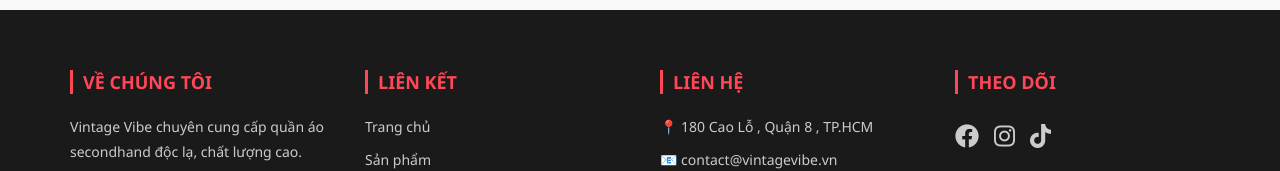
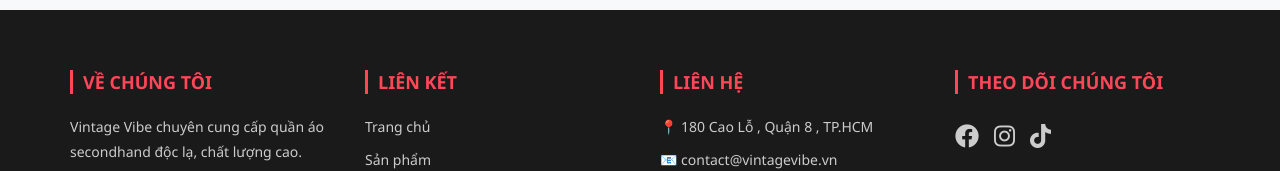
Before and after one commit to thanhtaicho2004-rgb/shopquanaoo, a website: page frontend/pages/index.html in a window 1280 px wide. Shown: the part 954-1125 px from the top of the page. Drawn offline with Linux system fonts and the light colour scheme.

Commit message:
Add files via upload

```diff
--- a/frontend/pages/index.html
+++ b/frontend/pages/index.html
@@ -626,7 +626,7 @@
           <p>📞 0909 123 456</p>
         </div>
         <div class="footer-col">
-          <h3>THEO DÕI</h3>
+          <h3>THEO DÕI CHÚNG TÔI</h3>
           <div class="social-icons">
             <a href="#"><i class="fa-brands fa-facebook"></i></a
             ><a href="#"><i class="fa-brands fa-instagram"></i></a
```
